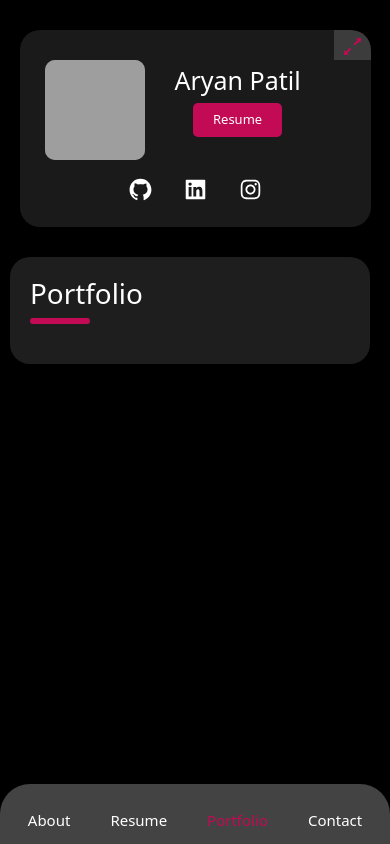
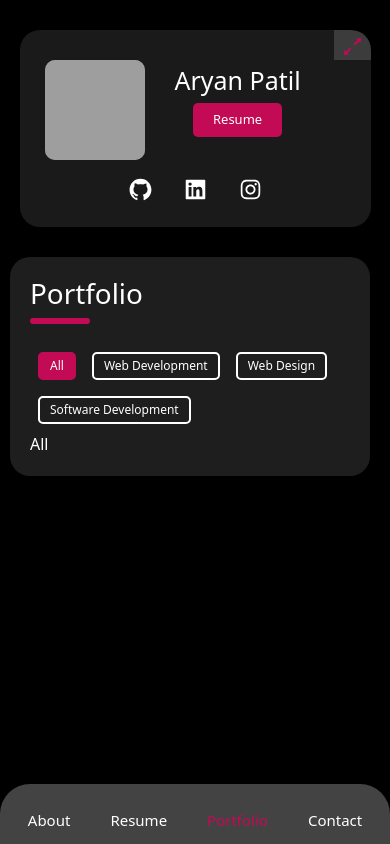
Before and after one commit to Aryan-Patil/Portfolio, a React (Create React App) app: page /Portfolio in a window 390 px wide. Built offline with nearby package versions, Linux system fonts and the light colour scheme; grey boxes are pictures that could not be loaded.

Commit message:
Portfolio design done

```diff
--- /dev/null
+++ b/src/Pages/Css/Portfolio.css
@@ -0,0 +1,41 @@
+.projects-btn{
+    max-width: fit-content;
+    padding: 7px;
+    padding-left: 20px;
+    padding-right: 20px;
+    border-radius: 5px;
+    font-size: 14px;
+    background-color: rgba(195, 10, 84,0);
+    margin-bottom: 40px;
+    margin: 10px;
+    color: white;
+    border: 2px solid #ffffff;
+}
+.projects-btn:hover{
+    transition: 0.1s;
+    background-color: rgba(195, 10, 84,1);
+    border: 2px solid rgb(195, 10, 84);
+}
+.projects-btn-active{
+    background-color: rgba(195, 10, 84,1);
+    border: 2px solid rgb(195, 10, 84);
+}
+@media (max-width: 430px) {
+    .projects-btn{
+        max-width: fit-content;
+        padding: 3px;
+        padding-left: 10px;
+        padding-right: 10px;
+        border-radius: 5px;
+        font-size: 12px;
+        background-color: rgba(195, 10, 84,0);
+        margin-bottom: 40px;
+        margin: 8px;
+        color: white;
+        border: 2px solid #ffffff;
+    }
+    .projects-btn-active{
+        background-color: rgba(195, 10, 84,1);
+        border: 2px solid rgb(195, 10, 84);
+    }
+}
--- a/src/Pages/Portfolio.js
+++ b/src/Pages/Portfolio.js
@@ -1,18 +1,94 @@
-import React from 'react'
-import Header from '../Components/Header'
+import React, { useState } from 'react';
+import Header from '../Components/Header';
+import './Css/Portfolio.css';
+export default function Portfolio() {
+  const [all, setAll] = useState(true);
+  const [sde, setSde] = useState(false);
+  const [webdev, setWebdev] = useState(false);
+  const [webdes, setWebdes] = useState(false);
 
-export default function Portfolio() {
-  const allvis = ()=>{
+  const allvis = () => {
+    return (
+      <div>
+        All
+      </div>
+    );
+  };
 
-  }
+  const sdevis = () => {
+    return (
+      <div>
+        Software Development
+      </div>
+    );
+  };
+
+  const webdevvis = () => {
+    return (
+      <div>
+        Web Development
+      </div>
+    );
+  };
+
+  const webdesvis = () => {
+    return (
+      <div>
+        Web Design
+      </div>
+    );
+  };
+
+  const Output = () => {
+    if (sde) {
+      return sdevis();
+    } else if (webdev) {
+      return webdevvis();
+    } else if (webdes) {
+      return webdesvis();
+    } else if (all) {
+      return allvis();
+    }
+  };
+
   return (
     <div>
       <Header />
       <h1 className="heading-name">Portfolio</h1>
       <div className="heading-underline"></div>
 
-      <div className="fake">Lorem ipsum dolor sit amet consectetur adipisicing elit. Quam omnis ducimus recusandae placeat eum voluptatum earum laudantium sequi veritatis. Soluta sapiente magnam quaerat. Placeat temporibus quia ullam sapiente reiciendis eaque.</div>
+      <div className="">
+        <button className={all ? "projects-btn projects-btn-active": "projects-btn"}  onClick={() => {
+          setAll(true);
+          setSde(false);
+          setWebdes(false);
+          setWebdev(false);
+        }}>All</button>
+        <button className={webdev ? "projects-btn projects-btn-active": "projects-btn"} onClick={() => {
+          setAll(false);
+          setSde(false);
+          setWebdes(false);
+          setWebdev(true);
+        }}>Web Development</button>
+        <button className={webdes ? "projects-btn projects-btn-active": "projects-btn"} onClick={() => {
+          setAll(false);
+          setSde(false);
+          setWebdes(true);
+          setWebdev(false);
+        }}>Web Design</button>
+        <button className={sde ? "projects-btn projects-btn-active": "projects-btn"} onClick={() => {
+          setAll(false);
+          setSde(true);
+          setWebdes(false);
+          setWebdev(false);
+        }}>Software Development</button>
+      </div>
 
+      <Output />
+
+      <div className="fake">
+        Lorem ipsum dolor sit amet consectetur adipisicing elit. Quam omnis ducimus recusandae placeat eum voluptatum earum laudantium sequi veritatis. Soluta sapiente magnam quaerat. Placeat temporibus quia ullam sapiente reiciendis eaque.
+      </div>
     </div>
-  )
+  );
 }
```
